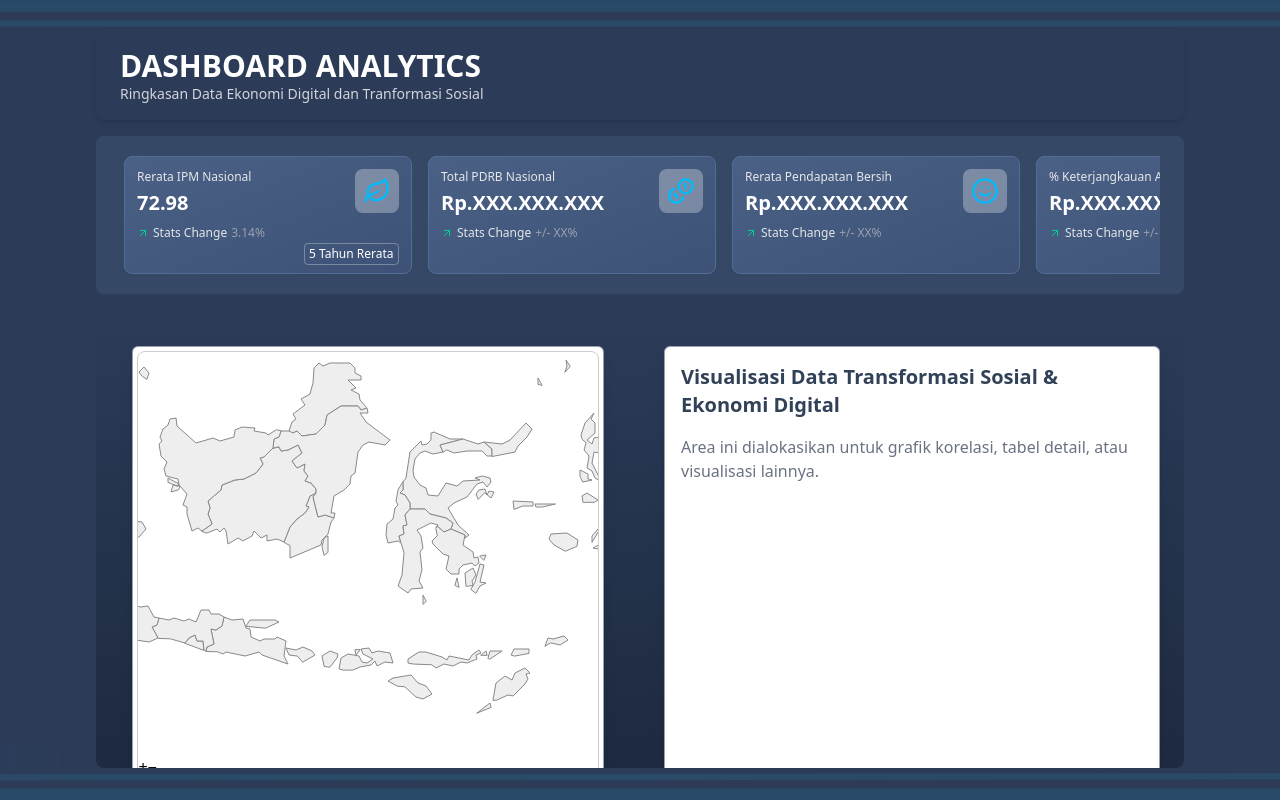
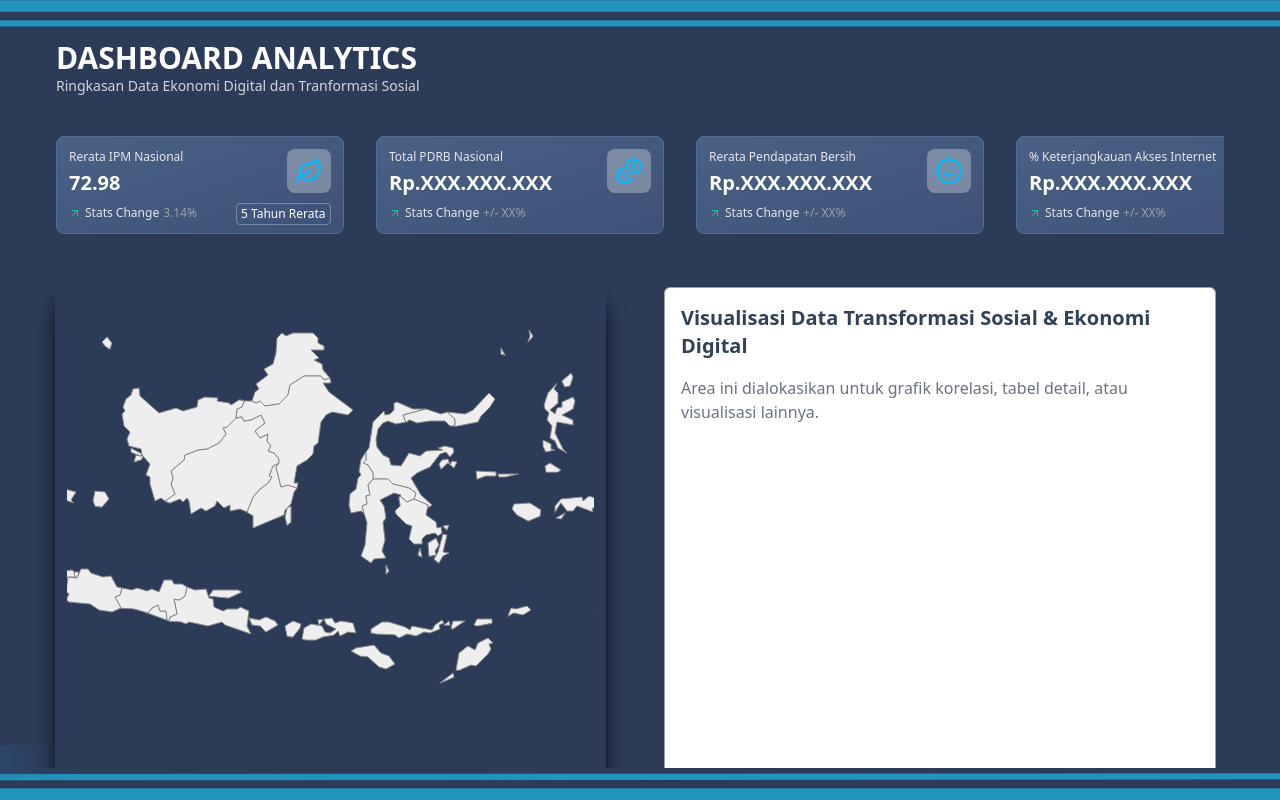
Before and after one commit to adamjoaquin20/Dashboard-Analytics, a React (Vite) app in the folder dat-slay/: page / in a window 1280 px wide. Built offline with nearby package versions, Linux system fonts and the light colour scheme.

Commit message:
benerin dikit

```diff
--- a/dat-slay/src/App.jsx
+++ b/dat-slay/src/App.jsx
@@ -23,13 +23,13 @@ function App() {
 
             {/* 0. WATERMARK DAC (LAYER PALING ATAS - Z-INDEX 100) */}
             <div
-                className="absolute inset-0 z-[100] pointer-events-none"
+                className="absolute inset-0 z-100 pointer-events-none"
                 style={{
                     backgroundImage: `url(${WatermarkDAC})`,
                     backgroundSize: 'cover',
                     backgroundPosition: 'center',
                     backgroundRepeat: 'no-repeat',
-                    opacity: 0.15,
+                    opacity: 0.9,
                 }}
             />
 
@@ -39,17 +39,17 @@ function App() {
             <div
                 // Mengubah max-w-7xl menjadi max-w-6xl (atau lebih kecil jika perlu)
                 // Menambahkan padding p-8 (sekitar 32px) di sekeliling konten
-                className="w-full max-w-6xl mx-auto h-full flex flex-col relative z-20 p-8"
+                className="w-full max-w-8xl mx-auto h-full flex flex-col relative z-20 p-8"
             >
 
                 {/* 1. Header */}
-                <div className="shrink-0 shadow-md bg-[#2C3C58] rounded-lg"> {/* Tambah rounded-lg */}
+                <div> {/* Tambah rounded-lg */}
                     <Header />
                 </div>
 
                 {/* 2. KPI Grid */}
                 <div
-                    className="px-6 py-4 shrink-0 bg-[#354865] dark:bg-slate-800 rounded-lg mt-4" // Tambah rounded-lg dan margin top
+                    className="px-6 py-4 shrink-0 rounded-lg" // Tambah rounded-lg dan margin top
                 >
                     <KPIGrid
                         ipmFullData={fullIPMData}
@@ -60,22 +60,22 @@ function App() {
 
                 {/* 3. BLOK KONTEN UTAMA (Area Peta, Area Visualisasi Kanan, dan Footer) */}
                 <div
-                    className="flex-grow grid grid-rows-[1fr_auto] grid-cols-2 overflow-hidden
-                               bg-gradient-to-b from-[#2C3C58] to-[#1D2A40] dark:bg-slate-900 rounded-lg mt-4" // Tambah rounded-lg dan margin top
+                    className="grow grid grid-rows-[1fr_auto] grid-cols-2 overflow-hidden
+                                rounded-lg mt-0" // Tambah rounded-lg dan margin top
                 >
 
                     {/* Kiri Bawah → Map Besar */}
-                    <div className="row-start-1 col-start-1 p-6 flex items-center justify-center">
+                    <div className="row-start-1 col-start-1 p-5 pl-2 flex items-center justify-center">
                         <div
-                            className="w-[95%] h-[95%] border border-gray-400 rounded-md shadow-lg p-1
-                                       bg-white transition-all duration-300 overflow-hidden"
+                            className="w-[95%] h-[95%] rounded-md shadow-xl shadow-black p-3
+                                        transition-all duration-300 overflow-hidden"
                         >
                             <MapChart height="100%" />
                         </div>
                     </div>
 
                     {/* Kanan Bawah → Area Kosong / Visualisasi */}
-                    <div className="row-start-1 col-start-2 p-6 flex items-center justify-center">
+                    <div className="row-start-1 col-start-2 p-6 pr-8 flex items-center justify-center">
                         <div className="flex-1 h-[95%] border border-gray-400 rounded-md shadow-lg p-4 bg-white dark:bg-slate-700/50">
                             <h3 className="text-xl font-semibold mb-4 text-slate-700 dark:text-gray-200">Visualisasi Data Transformasi Sosial & Ekonomi Digital</h3>
                             <p className="text-gray-500">Area ini dialokasikan untuk grafik korelasi, tabel detail, atau visualisasi lainnya.</p>
--- a/dat-slay/src/components/Header.jsx
+++ b/dat-slay/src/components/Header.jsx
@@ -3,7 +3,7 @@ import { Menu, Search, Plus, SlidersHorizontal } from "lucide-react";
 
 function Header(){
     return (
-        <div className="px-6 py-4">
+        <div className="px-6 py-2">
             <div className="flex items-center justify-between">
                 {/* KIRI */}
                 <div className="flex items-center space-x-4">
--- a/dat-slay/src/components/KPIGrid.jsx
+++ b/dat-slay/src/components/KPIGrid.jsx
@@ -51,7 +51,7 @@ function KPIGrid({ ipmFullData, selectedOption, setIPMOption }) {
 
 
     return (
-        <div className="flex flex-nowrap overflow-x-auto gap-4 z-50 p-1">
+        <div className="flex flex-nowrap overflow-x-auto gap-8 z-50">
             {stats.map((stat, index) => {
                 const isUp = stat.trend === 'up';
                 const TrendIcon = isUp ? ArrowUpRight : ArrowDownRight;
@@ -60,9 +60,9 @@ function KPIGrid({ ipmFullData, selectedOption, setIPMOption }) {
                 return (
                     <div
                         key={index}
-                        className={`flex-shrink-0 w-72 relative // Tambah relative untuk positioning dropdown
-                                    bg-gradient-to-br from-[#4A6085] to-[#3D5276]
-                                    backdrop-blur-sm rounded-lg p-3 pb-8 // Tambah padding bawah untuk dropdown
+                        className={`shrink-0 w-72 relative // Tambah relative untuk positioning dropdown
+                                    bg-linear-to-br from-[#4A6085] to-[#3D5276]
+                                    backdrop-blur-sm rounded-lg p-3 pb-3 mt-4 // Tambah padding bawah untuk dropdown
                                     border border-[#526D97] hover:shadow-2xl hover:shadow-cyan-500/30
                                     hover:scale-[1.01] transition-all duration-300 group cursor-pointer`}
                     >
--- a/dat-slay/src/components/MapChart.jsx
+++ b/dat-slay/src/components/MapChart.jsx
@@ -103,8 +103,7 @@ const MapChart = ({ height = "600px", maxWidth = "100%" }) => {
         width: "100%",
         maxWidth: maxWidth,
         margin: "0 auto",
-        border: "1px solid #ccc",
-        background: "#fff",
+        background: "#2C3C58",
         borderRadius: "8px",
         overflow: "hidden"
     }}>
```
